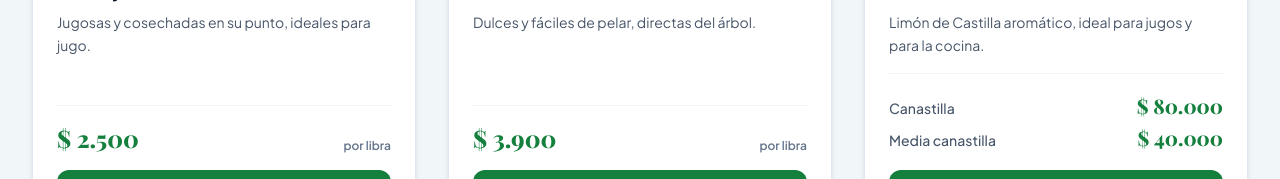
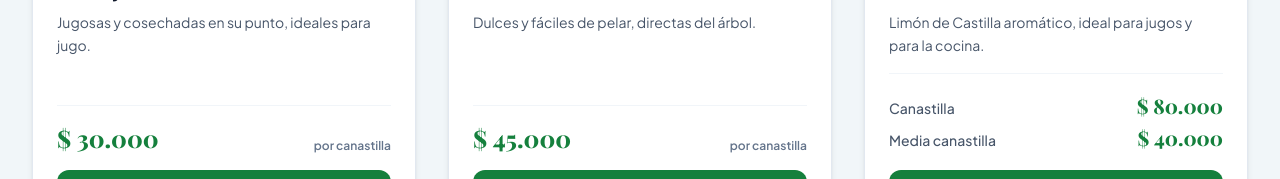
Before and after one commit to pipetividor1/Finca-Santa-Maria-, a plain HTML site: page index.html in a window 1280 px wide. Shown: the part 2640-2819 px from the top of the page. Drawn offline with nearby package versions, Linux system fonts and the light colour scheme; a web font is replaced by a local one.

Commit message:
Update index.html

```diff
--- a/index.html
+++ b/index.html
@@ -244,8 +244,8 @@ const PRODUCTS = [
   {n:'Carne de cuy',     c:'Carnes', p:15000,    u:'libra', img:'img/cuy.jpg',       pos:'center 22%', d:'Cuy criado en finca, carne fresca y de sabor tradicional.'},
   {n:'Carne de pollo',   c:'Carnes', p:7500, u:'libra',  img:'img/pollo.jpg',     pos:'center 62%', d:'Pollo fresco de crianza en finca, listo para cocinar.'},
   {n:'Pescado tilapia',  c:'Carnes', p:0,    u:'libra',  img:'img/pescado.jpg',   pos:'center',     d:'Tilapia fresca, limpia y lista para cocinar.'},
-  {n:'Naranjas',         c:'Frutas', p:2500,    u:'libra', img:'img/naranja.jpg',   pos:'center 45%', d:'Jugosas y cosechadas en su punto, ideales para jugo.'},
-  {n:'Mandarinas',       c:'Frutas', p:3900,    u:'libra', img:'img/mandarina-2.jpg', pos:'center 88%',d:'Dulces y fáciles de pelar, directas del árbol.'},
+  {n:'Naranjas',         c:'Frutas', p:30000,    u:'canastilla', img:'img/naranja.jpg',   pos:'center 45%', d:'Jugosas y cosechadas en su punto, ideales para jugo.'},
+  {n:'Mandarinas',       c:'Frutas', p:45000,    u:'canastilla', img:'img/mandarina-2.jpg', pos:'center 88%',d:'Dulces y fáciles de pelar, directas del árbol.'},
   {n:'Limón de Castilla',c:'Frutas', img:'img/limon.jpg', pos:'center', d:'Limón de Castilla aromático, ideal para jugos y para la cocina.',
      opts:[{l:'Canastilla',p:80000},{l:'Media canastilla',p:40000}]},
   {n:'Miel de abejas',   c:'Miel',   img:'img/miel.jpg',  pos:'center 62%', d:'Miel de abejas del Apiario Santa María, de Granada, Meta.',
```
